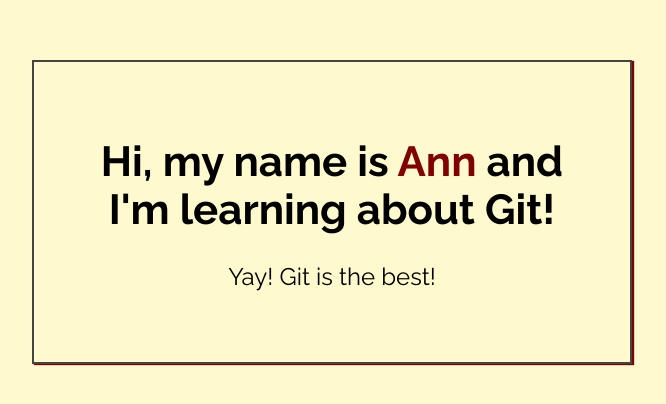
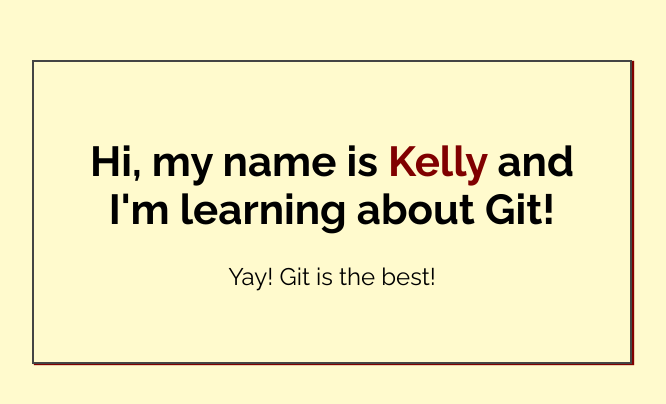
Before and after one commit to Kmeaux23/my-first-repo, a plain HTML site: page index.html in a window 1280 px wide. Shown: the part 188-592 px from the top of the page, without its empty margins (308-974 px from the left). Drawn offline with Linux system fonts and the light colour scheme.

Commit message:
Added new name to index.html

```diff
--- a/index.html
+++ b/index.html
@@ -14,7 +14,7 @@
 <body>
 
     <div class="greeting">
-        <h1>Hi, my name is <span class="highlight">Ann</span> and I'm learning about Git! </h1>
+        <h1>Hi, my name is <span class="highlight">Kelly</span> and I'm learning about Git! </h1>
 
         <p>Yay! Git is the best!</p>
     </div>
```
